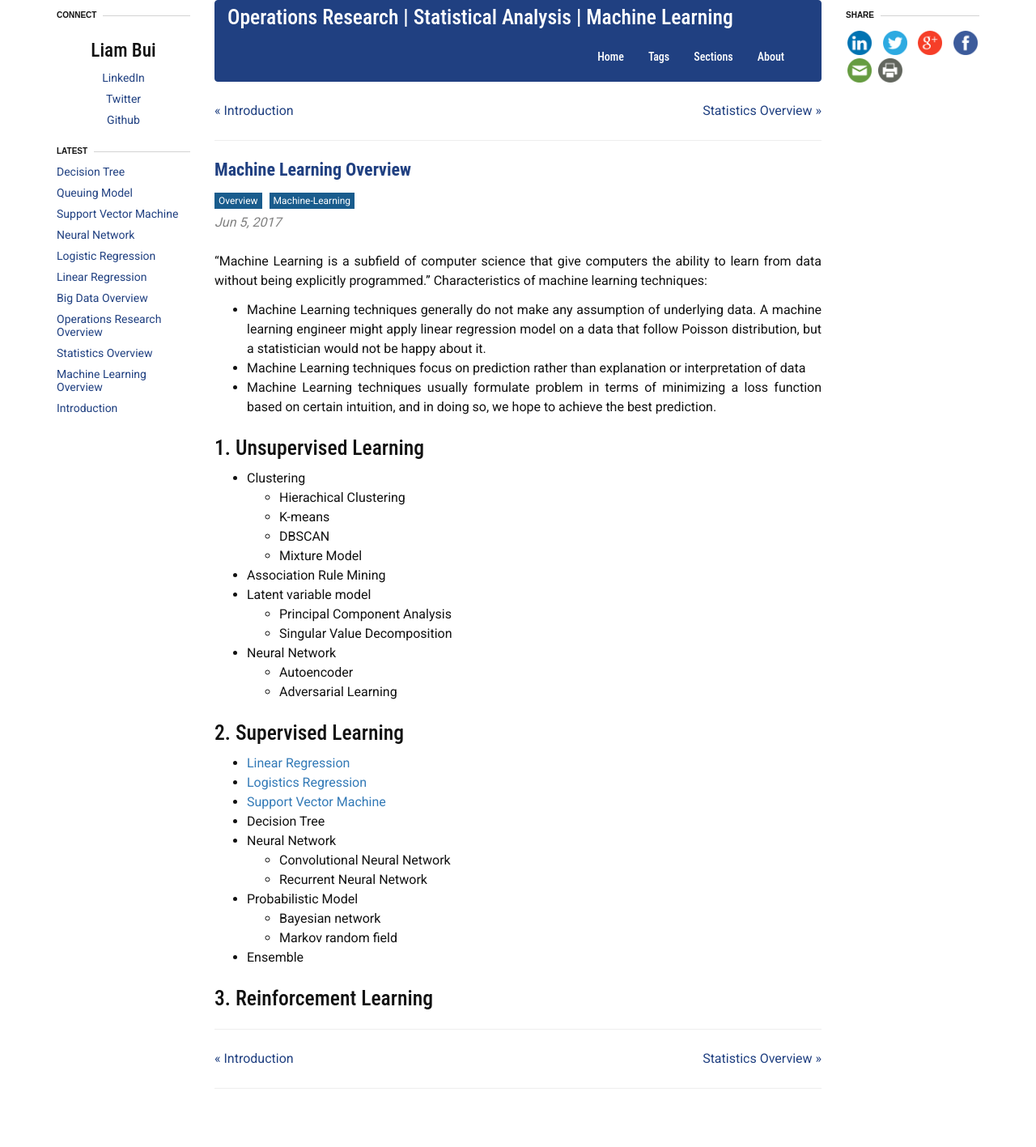
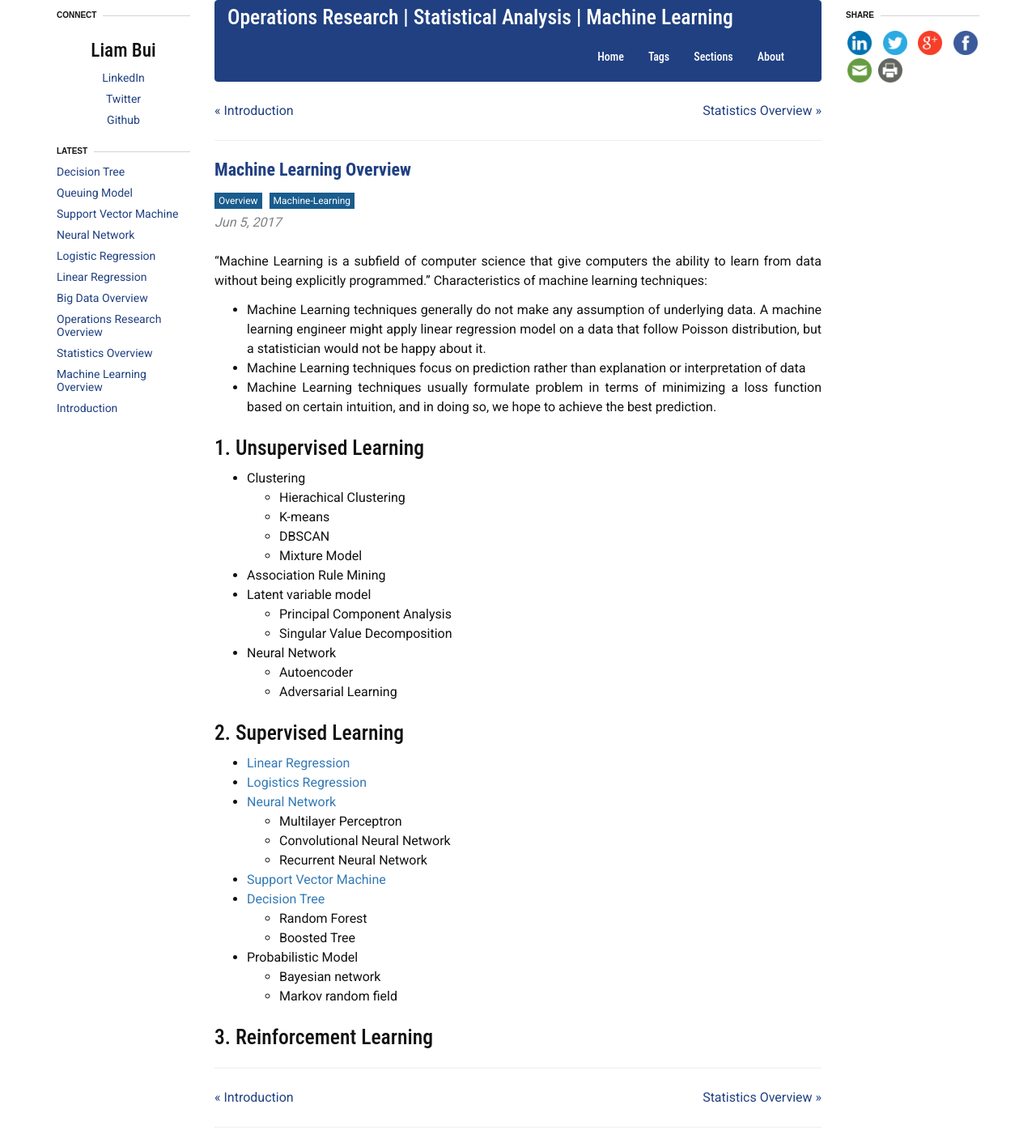
Before and after one commit to liambll/blog-archive, a Jekyll site: the page built from _posts/2017-06-05-overview-machine-learning.markdown, in a window 1280 px wide. Shown: the whole page at 81% size. Built offline with Jekyll 4.4.1, drawn with Linux system fonts in a browser that asks for light colours; nearby versions of some CDN libraries; comment, search, counter and statistics services are not loaded; before the commit the page ends 1369 px from its top, so only the background shows below that.

Commit message:
Update 2017-06-05-overview-machine-learning.markdown

```diff
--- a/_posts/2017-06-05-overview-machine-learning.markdown
+++ b/_posts/2017-06-05-overview-machine-learning.markdown
@@ -36,14 +36,16 @@ Characteristics of machine learning techniques:
 ## 2. Supervised Learning
 * [Linear Regression](/blog/linear-regression/)
 * [Logistics Regression](/blog/logistic-regression/)
-* [Support Vector Machine](/blog/svm/)
-* Decision Tree
-* Neural Network
+* [Neural Network](/blog/neural-network/)
+  * Multilayer Perceptron
   * Convolutional Neural Network
   * Recurrent Neural Network
+* [Support Vector Machine](/blog/svm/)
+* [Decision Tree](/blog/decision-tree/)
+  * Random Forest
+  * Boosted Tree
 * Probabilistic Model
   * Bayesian network
   * Markov random field<!---  * Restricted Boltzmann machine -->
-* Ensemble
 
 ## 3. Reinforcement Learning
```
